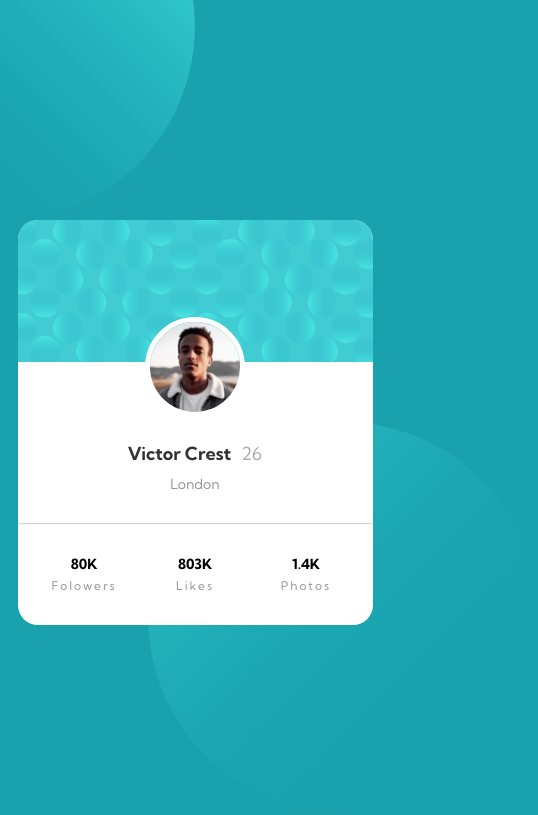
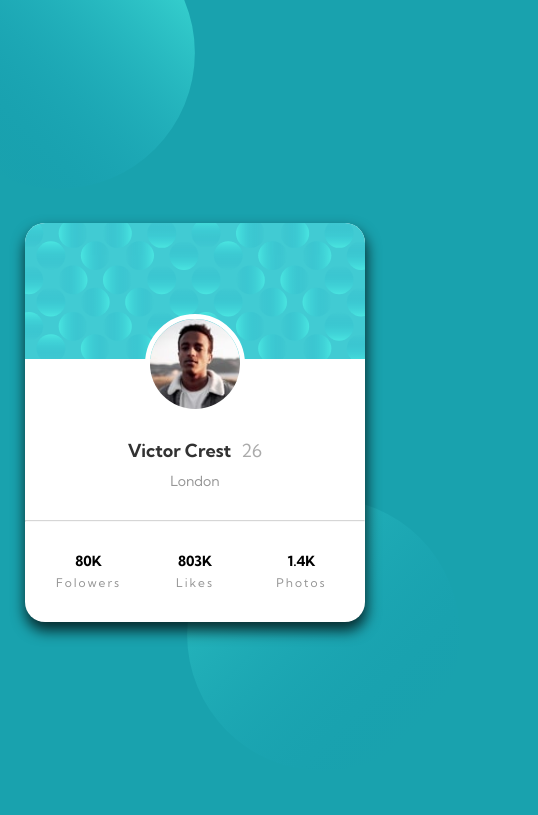
Before and after one commit to rocky1207/internship-assigments, a plain HTML site: page card-assignment1/index.html in a window 390 px wide. Shown: the whole page, 538 px wide, since content can reach past the window. Drawn offline with Linux system fonts and the light colour scheme.

Commit message:
changes by teacher

```diff
--- a/card-assignment1/scss/style.scss
+++ b/card-assignment1/scss/style.scss
@@ -26,37 +26,65 @@ article {
     background: #fff;
     border-radius: 20px;
     text-align: center;
+    -webkit-box-shadow: 1px 8px 14px 1px rgba(0,0,0,0.73);
+    box-shadow: 1px 8px 14px 1px rgba(0,0,0,0.73);
+    @media(max-width: 500px) {
+        width: 340px;
+    }
     .top {
         position: absolute;
-        top: -130%;
-        left: -40%;
+        //top: -130%;
+        //left: -40%;
+        top: -80%;
+        right: 50%;
         z-index: -1;
-        @media(max-width: 1300px) {
-            top: -120%;
-            left: -45%;
+        width: 70%;
+        @media only screen and (max-width: 1300px) and (min-width: 1024px)  {
+            //top: -120%;
+            //left: -45%;
+            top: -60%;
+            right: 55%;
         }
-        @media(max-width: 1024px) {
-            top: -80%;
-            left: -50%;
+        @media only screen and (max-width: 1023px) and (min-width: 768px)  {
+            //top: -80%;
+            //left: -50%;
+            top: -40%;
+            right: 55%;
         }
-        @media(max-width: 767px) {
-            top: -60%;
-            left: -40%;
+        @media only screen and (max-width: 767px) and  (min-width: 661px) {
+            top: -30%;
+            right: 50%;
+            width: 75%;
         }
-        @media(max-width: 660px) {
-            top: -40%;
-            left: -50%;
+        @media only screen and (max-width: 660px) and (min-width: 501px) {
+            //top: -40%;
+            //left: -50%;
+            top: -10%;
+            right: 50%;
         }
         @media(max-width: 500px) {
-            top: -20%;
-            left: -50%;
+            //top: -20%;
+            //left: -50%;
+            top: -10%;
+            right: 50%;
         }
     }
     .bottom {
         z-index: -1;
         position: absolute;
-        top: 50%;
-        left: 38%;
+        //top: 50%;
+        //left: 38%;
+        width: 70%;
+        top: 54%;
+        left: 48%;
+        @media only screen and (max-width: 1023px) and (min-width: 768px)  {
+            top: 59%;
+            left: 48%;
+        }
+        @media(max-width: 767px) {
+            top: 59%;
+            left: 48%;
+        }
     }
     img {
         border-radius: 20px 20px 0 0;
```
Also changed, not shown: card-assignment1/scss/style.css, 1 other file.
